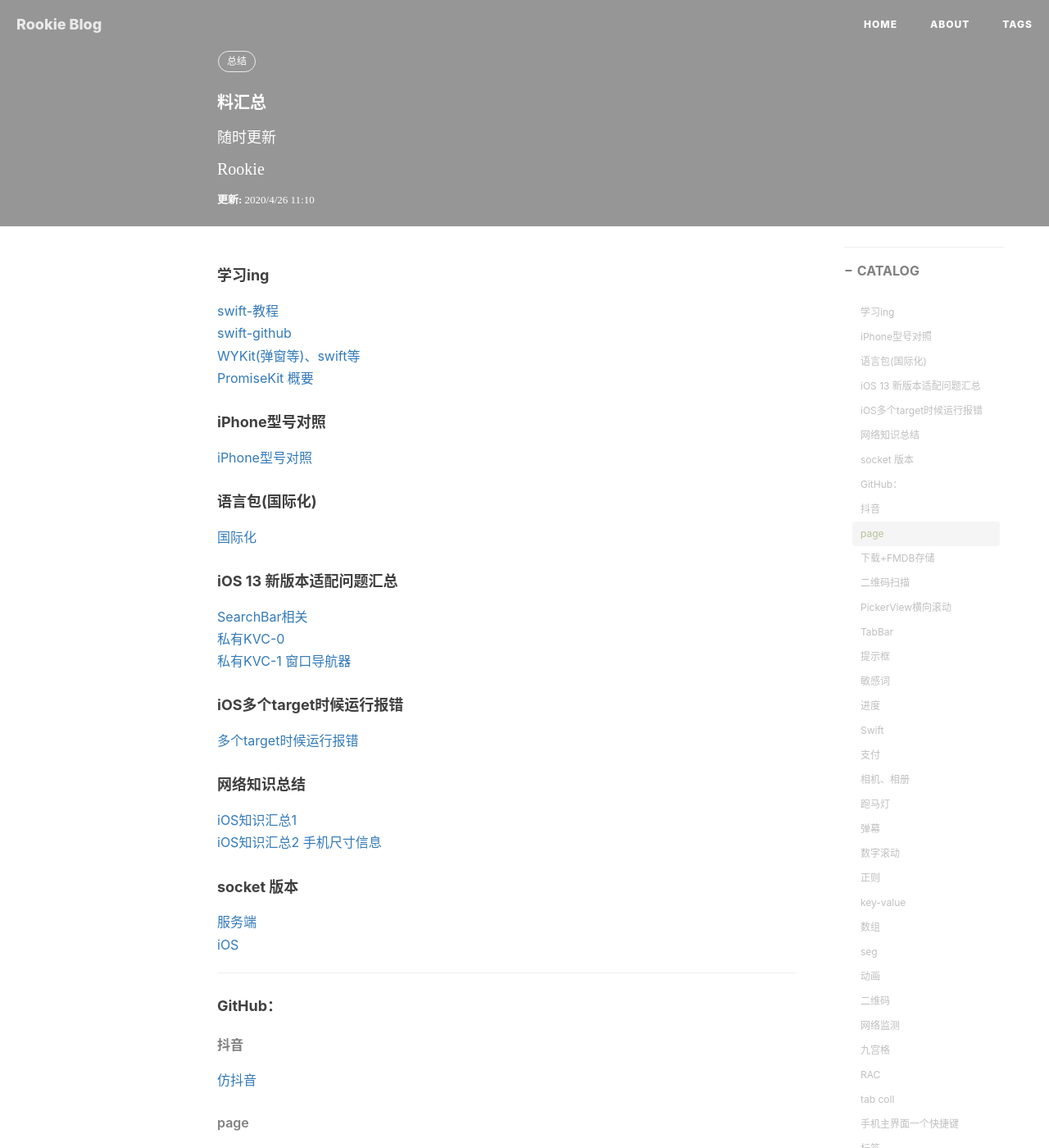
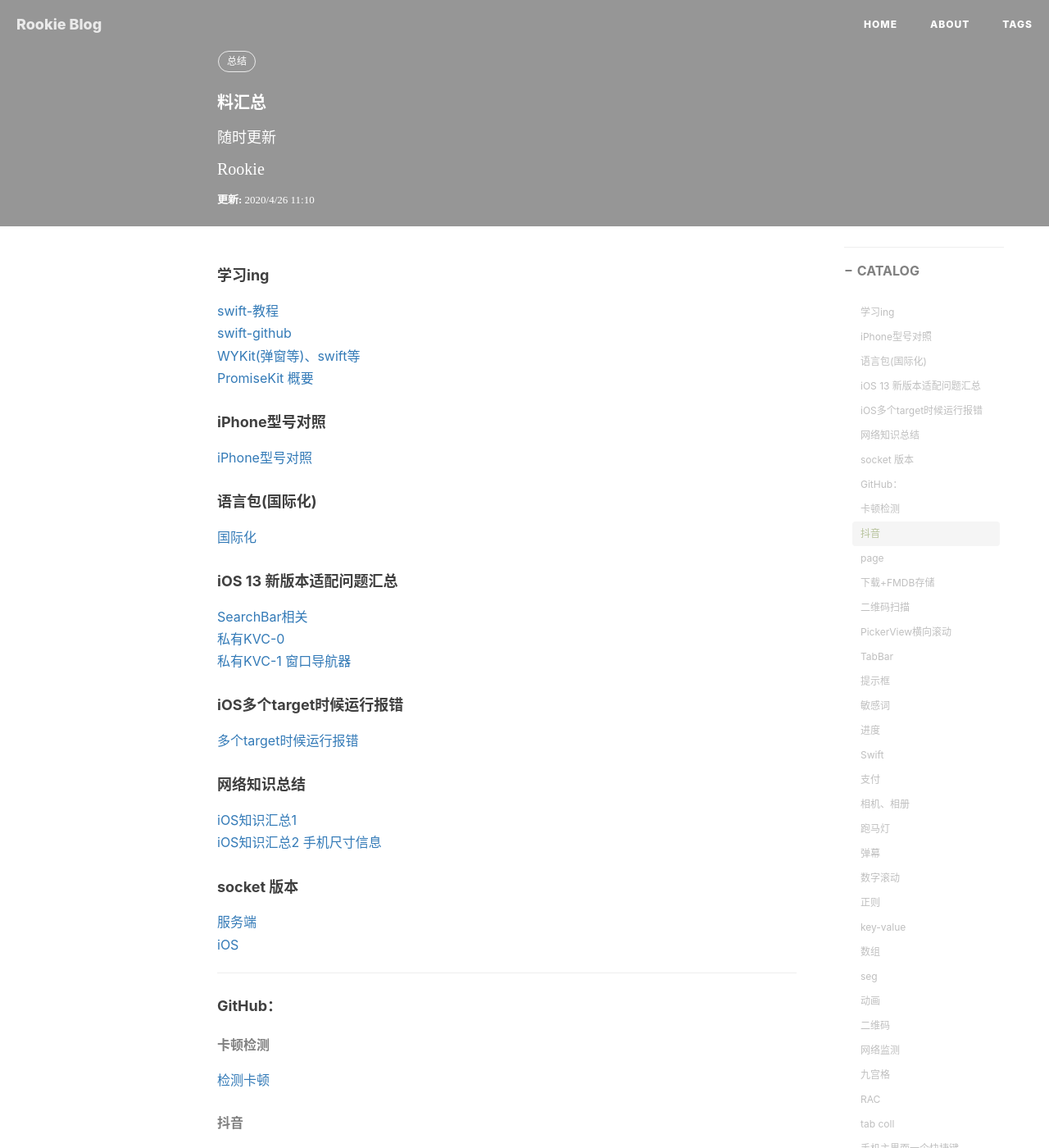
Before and after one commit to yznote/yznote.github.io, a Jekyll site: the page built from _posts/1993-06-05-资料汇总.md, in a window 1280 px wide and 1400 px high. Shown: the whole window at 82% size. Built offline with Jekyll 4.4.1, drawn with Linux system fonts in a browser that asks for light colours; nearby versions of some CDN libraries; comment, search, counter and statistics services are not loaded.

Commit message:
Update 1993-06-05-资料汇总.md

```diff
--- a/_posts/1993-06-05-资料汇总.md
+++ b/_posts/1993-06-05-资料汇总.md
@@ -44,6 +44,9 @@ tags:
 
 ---
 #### GitHub：
+
+##### 卡顿检测
+[检测卡顿](https://github.com/sindrilin/LXDAppMonitor)
 
 ##### 抖音
 [仿抖音](https://github.com/wang82426107/SDVideoCamera)
```
